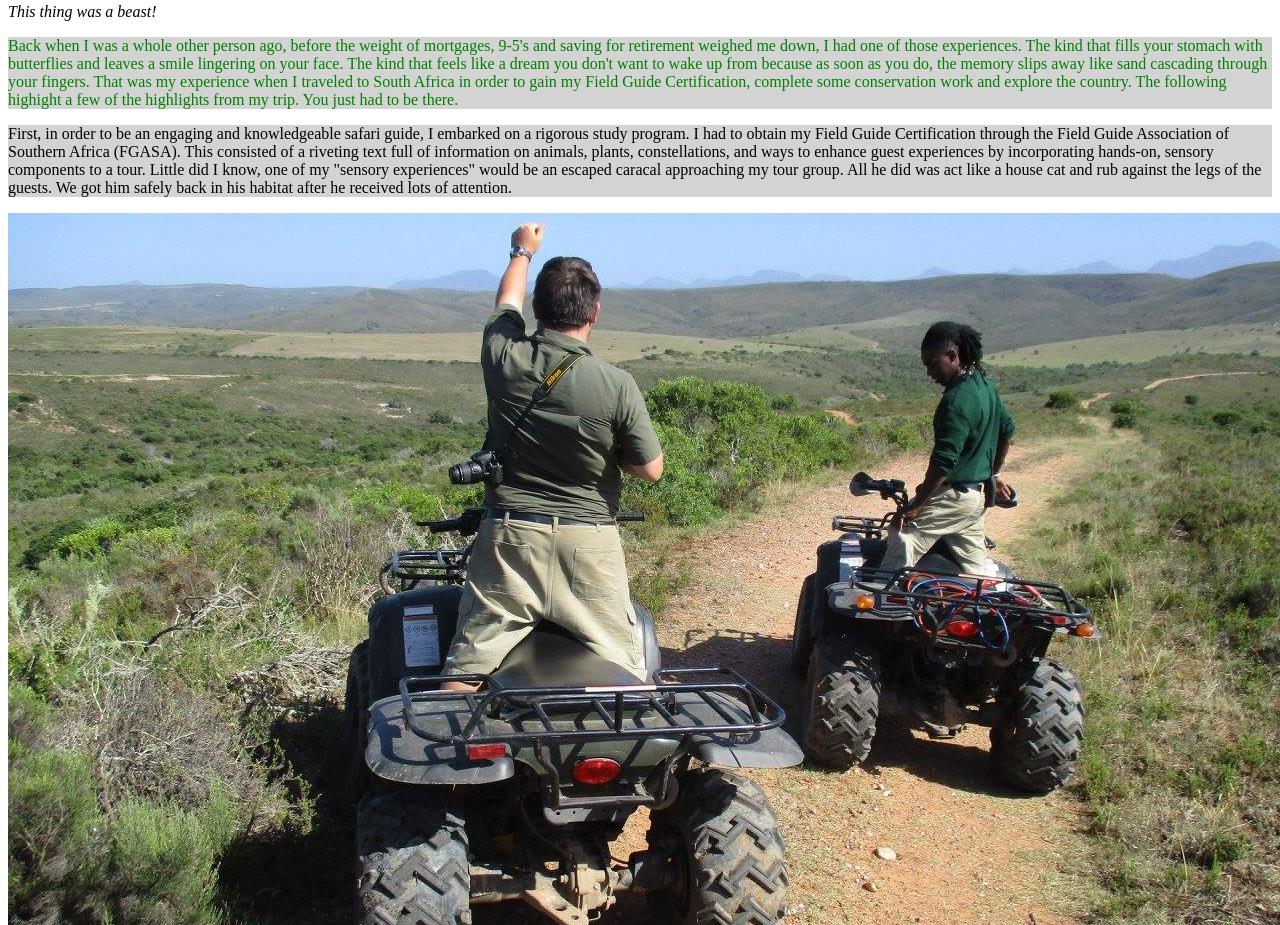
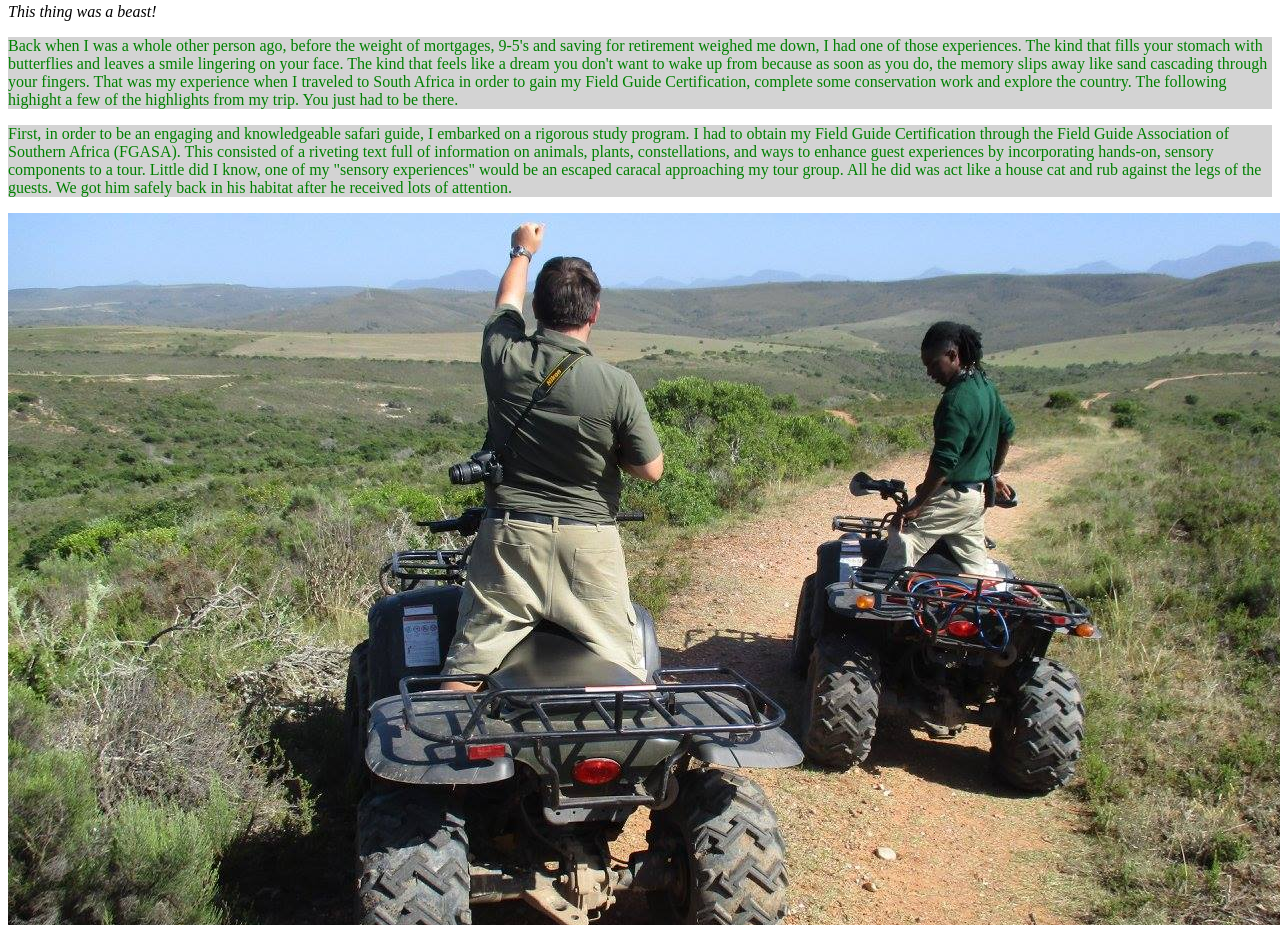
Before and after one commit to Stl-LC101-MAY-2022/js-assignment-4-html-me-something-Deechap, a website: page index.html in a window 1280 px wide. Shown: the part 1348-2273 px from the top of the page. Drawn offline with Linux system fonts and the light colour scheme.

Commit message:
Paragraph finally turned green

```diff
--- a/index.html
+++ b/index.html
@@ -31,7 +31,7 @@
             to South Africa in order to gain my Field Guide Certification, complete some conservation work and explore the
             country. The following highight a few of the highlights from my trip. You just had to be there.
          </p>
-         <p id="testP">
+         <p id="testP" class="green-paragraph">
          First, in order to be an engaging and knowledgeable safari guide, I embarked on a rigorous study program.
          I had to obtain my Field Guide Certification through the Field Guide Association of Southern Africa (FGASA).
          This consisted of a riveting text full of information on animals, plants, constellations, and ways to enhance
```
